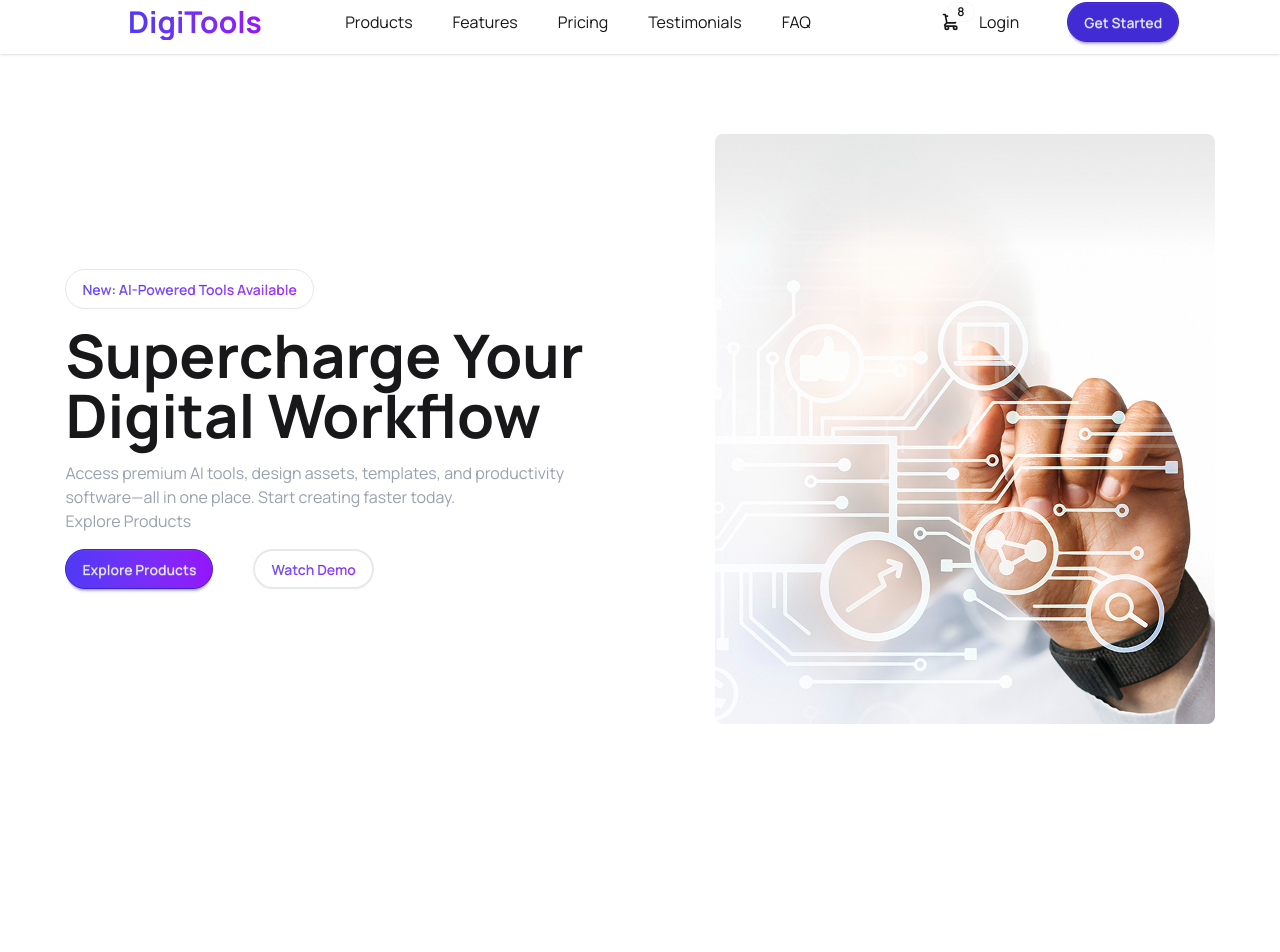
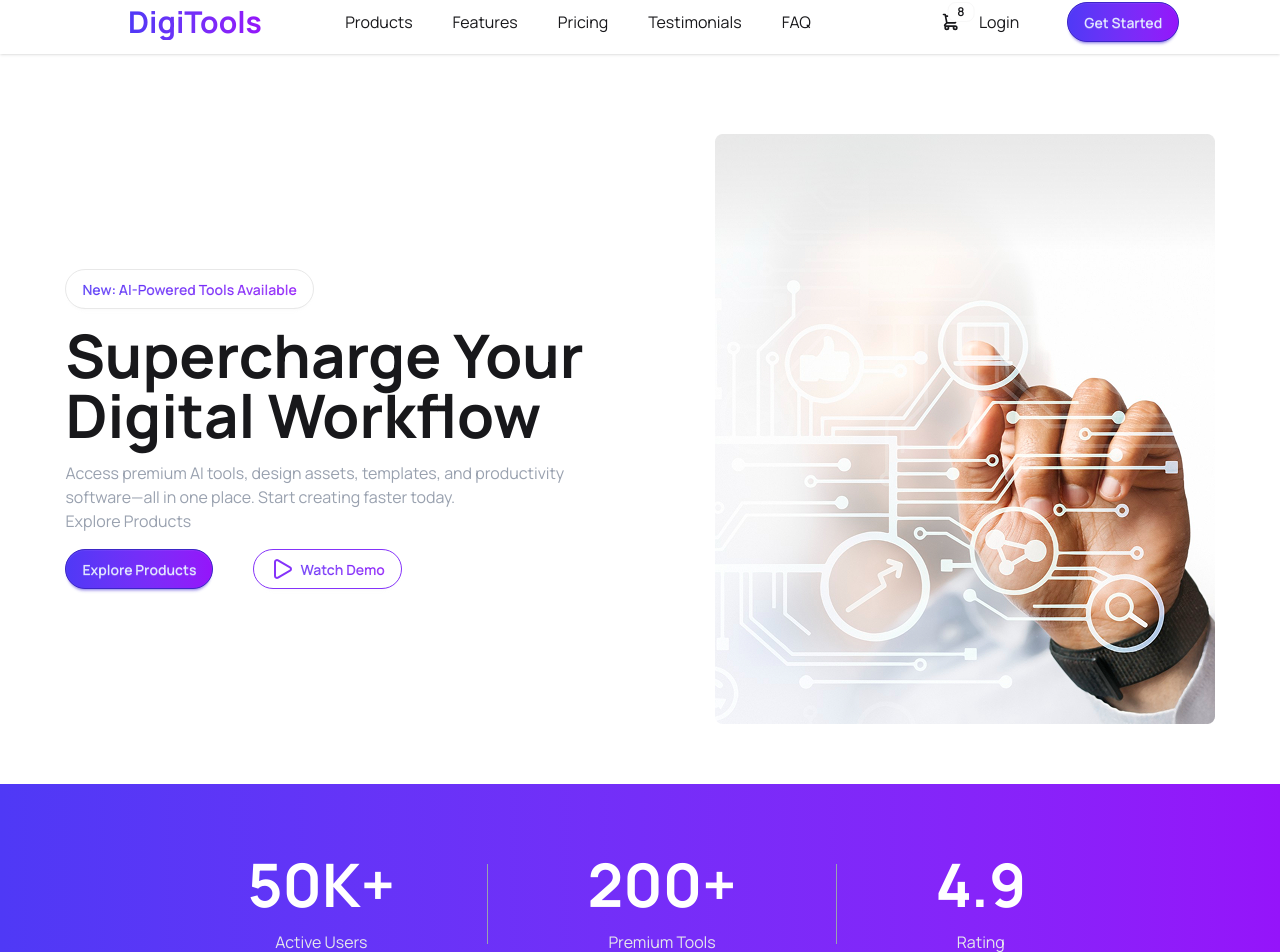
Before and after one commit to dev-bayzid/Digitools-platform, a React (Vite) app: page / in a window 1280 px wide. Shown: the part 10-962 px from the top of the page. Before the commit the page ends 800 px from the top, so only its background shows below. Built offline with nearby package versions, Linux system fonts and the light colour scheme.

Commit message:
added banner information section and set it properly

```diff
--- a/package.json
+++ b/package.json
@@ -11,6 +11,7 @@
   },
   "dependencies": {
     "@tailwindcss/vite": "^4.2.4",
+    "lucide-react": "^1.3.0",
     "react": "^19.2.5",
     "react-dom": "^19.2.5",
     "tailwindcss": "^4.2.4"
--- a/src/App.jsx
+++ b/src/App.jsx
@@ -1,18 +1,15 @@
 import "./App.css";
+import BannerInfo from "./components/BannerInfo/BannerInfo";
+
 import HeroSection from "./components/HeroSection/HeroSection";
 import Navbar from "./components/Navbar/Navbar";
 
 function App() {
   return (
     <>
-      <header>
-        <Navbar></Navbar>
-      </header>
-
-    <main>
+      <Navbar></Navbar>
       <HeroSection></HeroSection>
-    </main>
-
+      <BannerInfo></BannerInfo>
     </>
   );
 }
--- /dev/null
+++ b/src/components/BannerInfo/BannerInfo.jsx
@@ -0,0 +1,22 @@
+const BannerInfo = () => {
+  return (
+    <div className="min-h-[30vh] w-full bg-linear-to-l from-[#9514FA] to-[#4F39F6] flex justify-center items-center mt-15 text-center gap-10">
+      <div className="">
+        <p className="text-6xl font-bold text-white">50K+</p>
+        <p className="text-gray-200 mt-4 px-20">Active Users</p>
+      </div>
+      <div class="w-px h-20 bg-gray-400"></div>
+      <div>
+        <p className="text-6xl font-bold text-white">200+</p>
+        <p className="text-gray-200 mt-4 px-20">Premium Tools</p>
+      </div>
+            <div class="w-px h-20 bg-gray-400"></div>
+      <div>
+        <p className="text-6xl font-bold text-white">4.9</p>
+        <p className="text-gray-200 mt-4 px-20">Rating</p>
+      </div>
+    </div>
+  );
+};
+
+export default BannerInfo;
--- a/src/components/HeroSection/HeroSection.jsx
+++ b/src/components/HeroSection/HeroSection.jsx
@@ -1,8 +1,9 @@
+import { Play } from "lucide-react";
 import bannerImg from "../../assets/banner.png";
 
 const HeroSection = () => {
   return (
-    <div className="flex justify-around items-center container mx-auto mt-20">
+    <div className=" lg:flex justify-around items-center container mx-auto mt-20">
       <div className="hero-left space-y-4">
         <h3 className="btn bg-[#B38DFC] rounded-3xl bg-linear-to-l from-[#9514FA] to-[#4F39F6] bg-clip-text text-transparent ">
           New: AI-Powered Tools Available
@@ -20,7 +21,10 @@ const HeroSection = () => {
           <button className="btn btn-primary bg-linear-to-l from-[#9514FA] to-[#4F39F6] rounded-3xl">
             Explore Products
           </button>
-          <button className="btn border-2  bg-linear-to-l from-[#9514FA] to-[#4F39F6] bg-clip-text text-transparent rounded-3xl">
+          <button className="btn border-[#8533FA]  bg-linear-to-l from-[#9514FA] to-[#4F39F6] bg-clip-text text-transparent rounded-3xl">
+            <span className="text-[#8533FA]">
+              <Play></Play>
+            </span>
             Watch Demo
           </button>
         </div>
--- a/src/components/Navbar/Navbar.jsx
+++ b/src/components/Navbar/Navbar.jsx
@@ -43,7 +43,7 @@ const Navbar = () => {
 
         <div className="flex justify-between items-center gap-10 pr-30">
           <button className="px-2">Login</button>
-          <button className="btn btn-primary rounded-3xl">Get Started</button>
+          <button className="btn btn btn-primary bg-linear-to-l from-[#9514FA] to-[#4F39F6] rounded-3xl">Get Started</button>
         </div>
       </div>
     </div>
```
Also changed, not shown: 1 other file (tests, documents, lock files or other folders).
